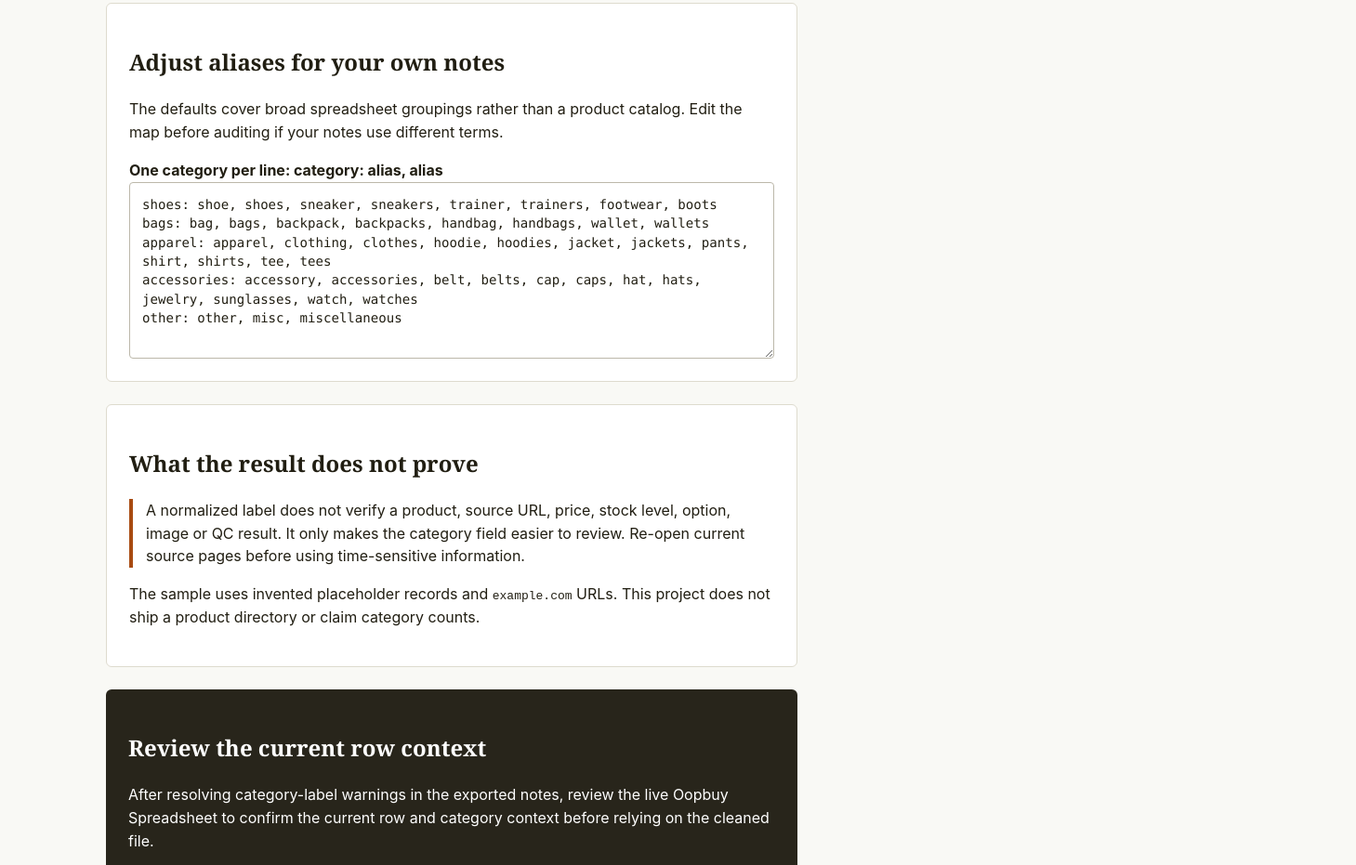
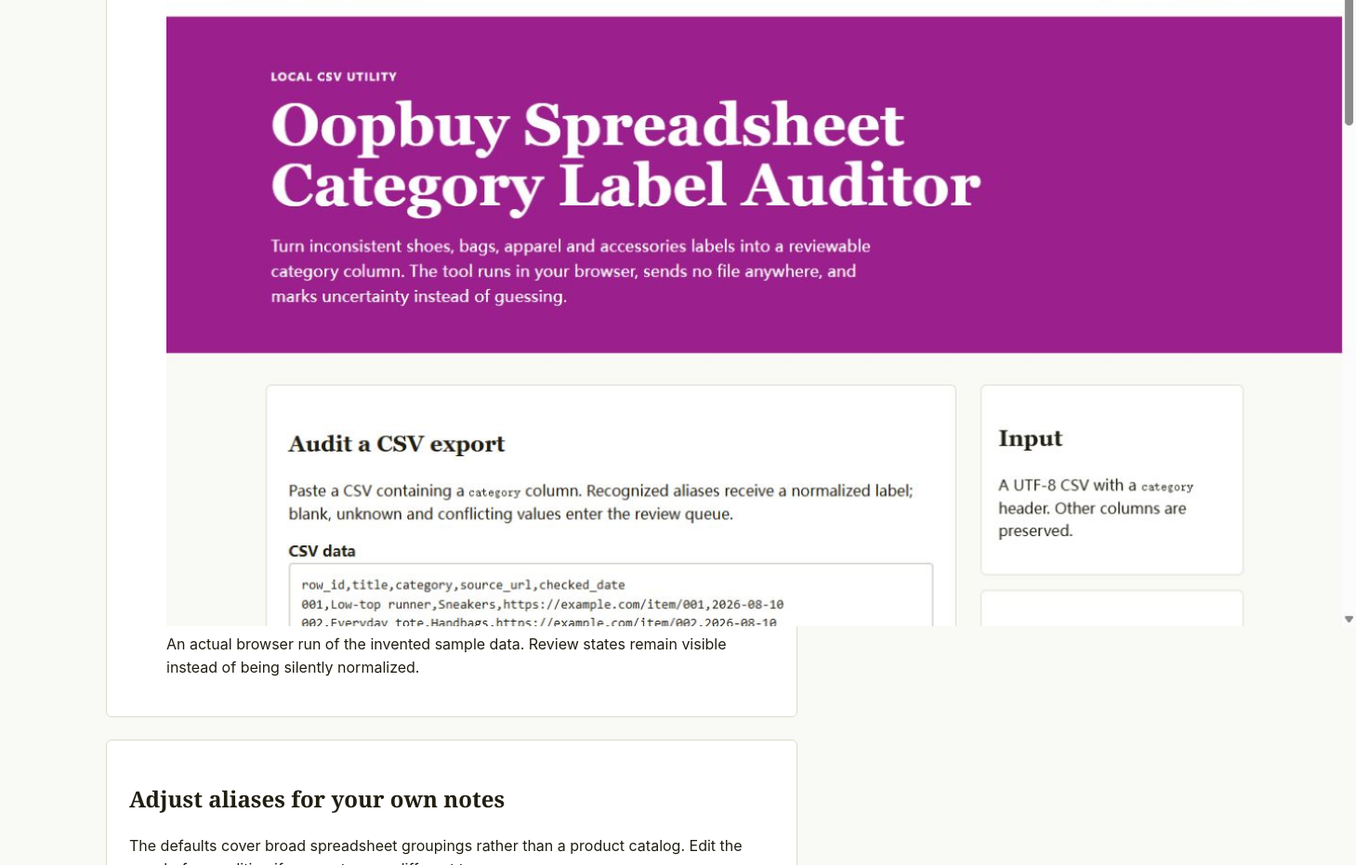
Before and after one commit to buykit-resource-hub-2026/oopbuy-spreadsheet-category-label-auditor, a website with bundled scripts: page index.html in a window 1280 px wide. Shown: the part 1873-2804 px from the top of the page at 93% size, 1459 px wide, since content can reach past the window. Built offline with nearby package versions, Linux system fonts and the light colour scheme.

Commit message:
Show actual audit example

```diff
--- a/index.html
+++ b/index.html
@@ -60,6 +60,10 @@
           <li><strong>Keep ambiguity visible.</strong> A value such as <code>shoes / bags</code> is not silently reduced to one category.</li>
           <li><strong>Export reason codes.</strong> The output adds normalized category, status and reason columns for later review.</li>
         </ol>
+        <figure class="result-figure">
+          <img src="assets/category-audit-example.jpg" alt="Category Label Auditor showing six sample rows, three recognized labels, and three rows requiring review" width="1280" height="720" loading="lazy">
+          <figcaption>An actual browser run of the invented sample data. Review states remain visible instead of being silently normalized.</figcaption>
+        </figure>
       </section>
 
       <section class="panel" aria-labelledby="category-heading">
```
